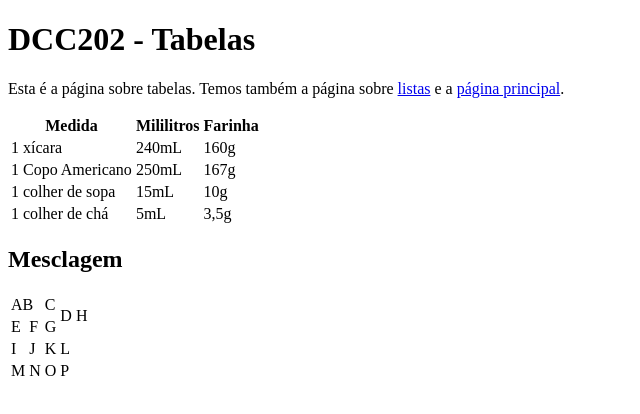
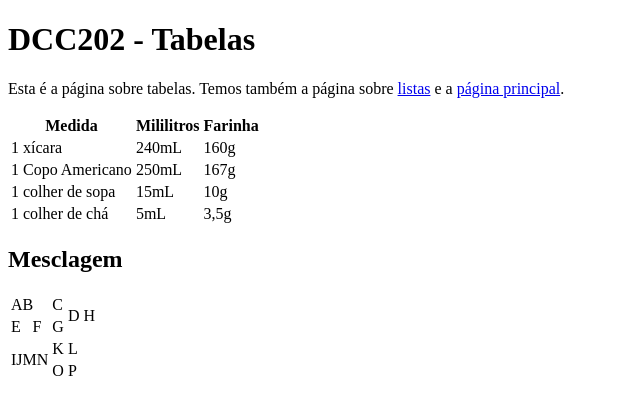
Before and after one commit to ufjf-dcc202/ufjf-dcc202-2025-1-b-atv04-Maycdouglas, a plain HTML site: page tabelas.html in a window 1280 px wide. Shown: the whole page, without its empty margins (0-640 px from the left). Drawn offline with Linux system fonts and the light colour scheme.

Commit message:
Insere propriedades colspan e rowspan juntas

```diff
--- a/tabelas.html
+++ b/tabelas.html
@@ -58,14 +58,11 @@
             <td>G</td>
           </tr>
           <tr>
-            <td>I</td>
-            <td>J</td>
+            <td colspan="2" rowspan="2">IJMN</td>
             <td>K</td>
             <td>L</td>
           </tr>
           <tr>
-            <td>M</td>
-            <td>N</td>
             <td>O</td>
             <td>P</td>
           </tr>
```
